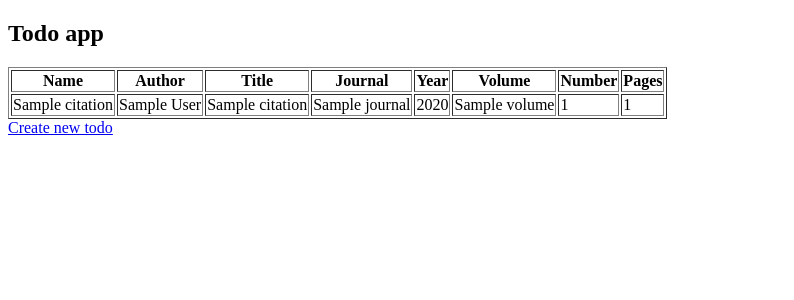
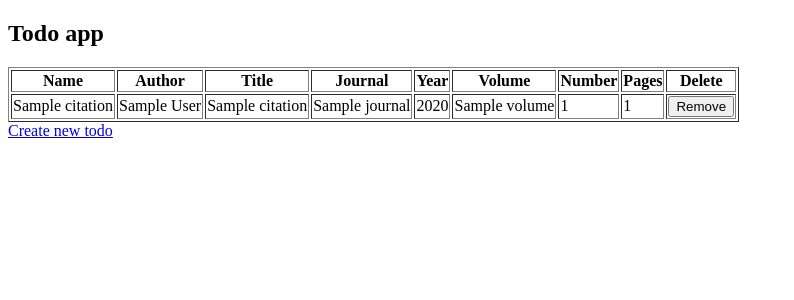
Before and after one commit to tiinasor/ohtu-miniprojekti, a Flask app: template src/templates/index.html in a window 1280 px wide. Shown: the top 300 px of the page, without its empty margins (0-794 px from the left). Run offline with Flask 3, Linux system fonts and the light colour scheme; the template is opened without the code that fills it: most values are stand-ins (such as "Sample title", 1, 10 or a date in 2020).

Commit message:
implemented delete feature

```diff
--- a/src/app.py
+++ b/src/app.py
@@ -1,6 +1,6 @@
 from flask import redirect, render_template, request, jsonify, flash
 from db_helper import reset_db
-from repositories.citation_repository import get_citations, create_citation
+from repositories.citation_repository import get_citations, create_citation, remove_citation
 from config import app, test_env
 from util import validate_todo
 
@@ -34,6 +34,12 @@ def toggle_todo(todo_id):
     set_done(todo_id)
     return redirect("/")
 
+
+@app.route("/remove/<int:citation_id>", methods=["POST"])
+def remove(citation_id):
+    remove_citation(citation_id)
+    return redirect("/")
+
 if test_env:
     @app.route("/reset_db")
     def reset_database():
--- a/src/templates/index.html
+++ b/src/templates/index.html
@@ -19,6 +19,7 @@ Todo app
       <th>Volume</th>
       <th>Number</th>
       <th>Pages</th>
+      <th>Delete</th>
     </tr>
   </thead>
   <tbody>
@@ -32,6 +33,11 @@ Todo app
       <td>{{ citation.volume }}</td>
       <td>{{ citation.number }}</td>
       <td>{{ citation.pages }}</td>
+      <td>
+        <form action="/remove/{{ citation.id }}" method="POST">
+          <button type="submit">Remove</button>
+        </form>
+      </td>
     </tr>
     {% endfor %}
   </tbody>
@@ -41,4 +47,5 @@ Todo app
   <a href="/new_todo">Create new todo</a>
 </div>
 
+
 {% endblock %}
```
Also changed, not shown: src/repositories/citation_repository.py (+10 -0 lines).
